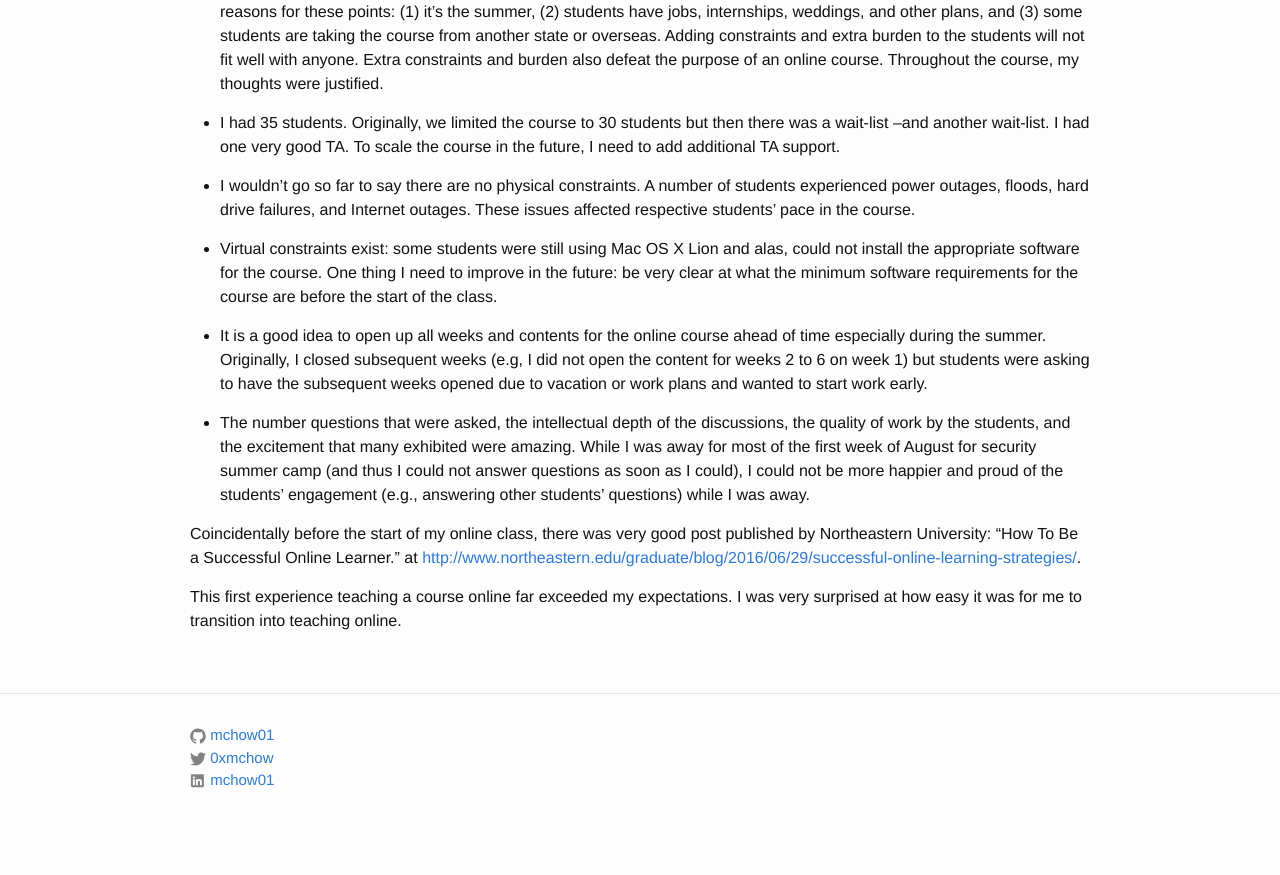
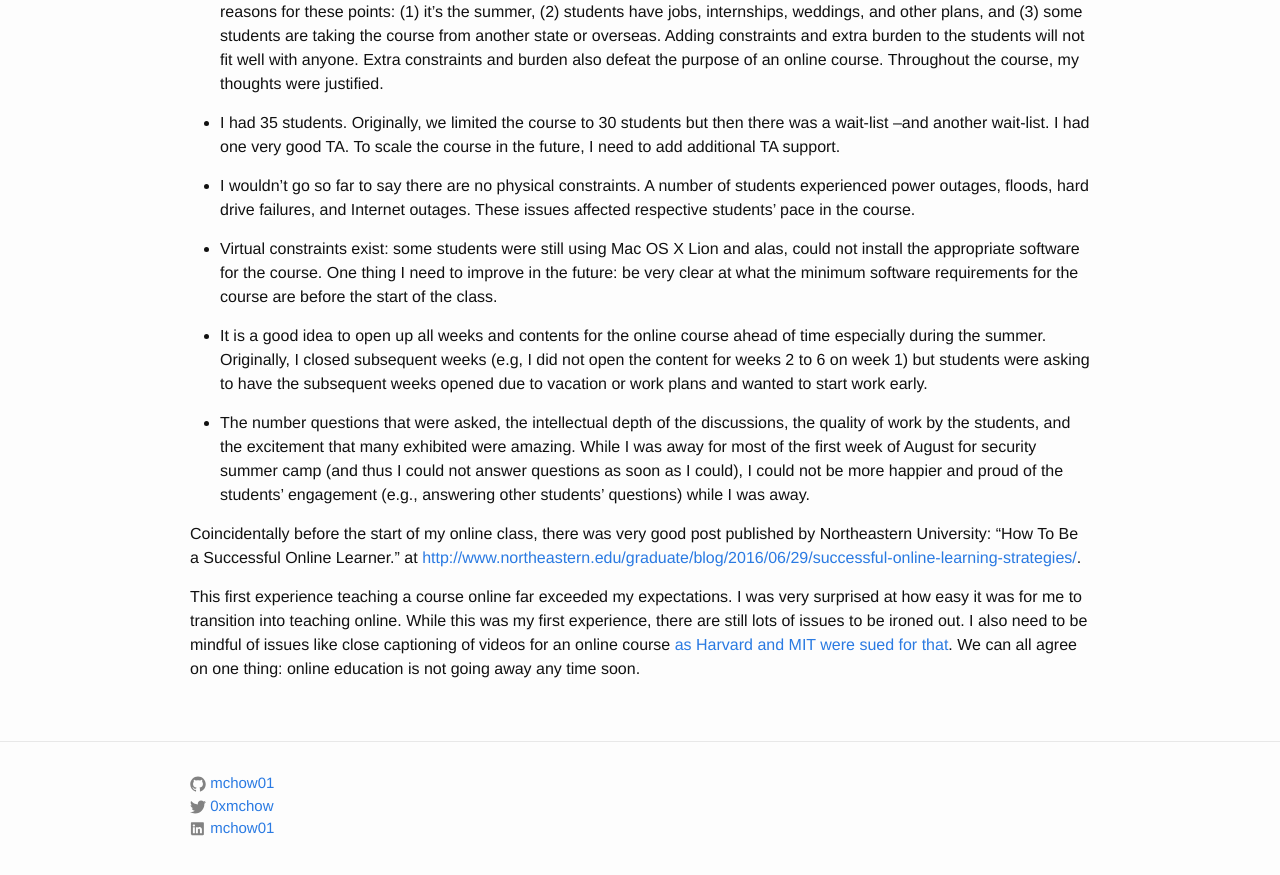
Before and after one commit to mchow01/mchow01.github.io, a Jekyll site: the page built from _posts/2016-08-12-teaching-online.md, in a window 1280 px wide and 900 px high, scrolled down 989 px. Shown: the top 875 px of the window. Built offline with Jekyll 4.4.1, drawn with Linux system fonts in a browser that asks for light colours; before the commit the page ends 1841 px from its top, so only the background shows below that.

Commit message:
Updated post, the conclusion

```diff
--- a/_posts/2016-08-12-teaching-online.md
+++ b/_posts/2016-08-12-teaching-online.md
@@ -34,4 +34,4 @@
 
 Coincidentally before the start of my online class, there was very good post published by Northeastern University: "How To Be a Successful Online Learner." at [http://www.northeastern.edu/graduate/blog/2016/06/29/successful-online-learning-strategies/](http://www.northeastern.edu/graduate/blog/2016/06/29/successful-online-learning-strategies/).
 
-This first experience teaching a course online far exceeded my expectations.  I was very surprised at how easy it was for me to transition into teaching online.
+This first experience teaching a course online far exceeded my expectations.  I was very surprised at how easy it was for me to transition into teaching online.  While this was my first experience, there are still lots of issues to be ironed out.  I also need to be mindful of issues like close captioning of videos for an online course [as Harvard and MIT were sued for that](http://www.nytimes.com/2015/02/13/education/harvard-and-mit-sued-over-failing-to-caption-online-courses.html).  We can all agree on one thing: online education is not going away any time soon.
```
Also changed, not shown: 2 other files.
